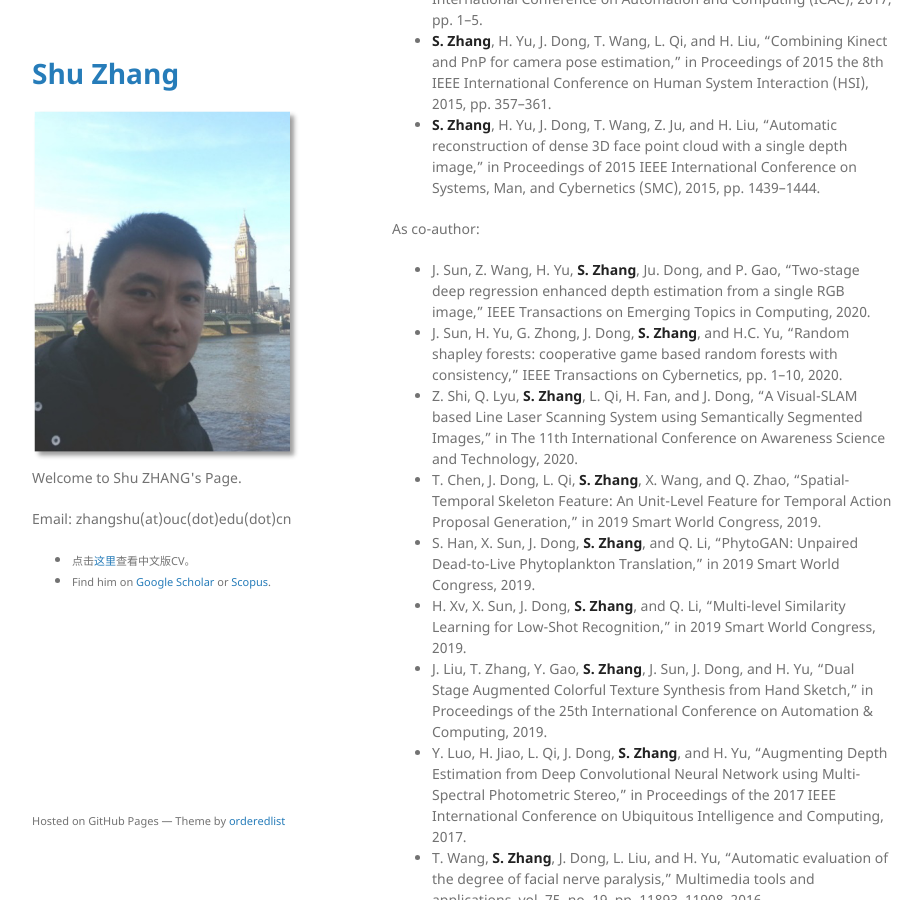
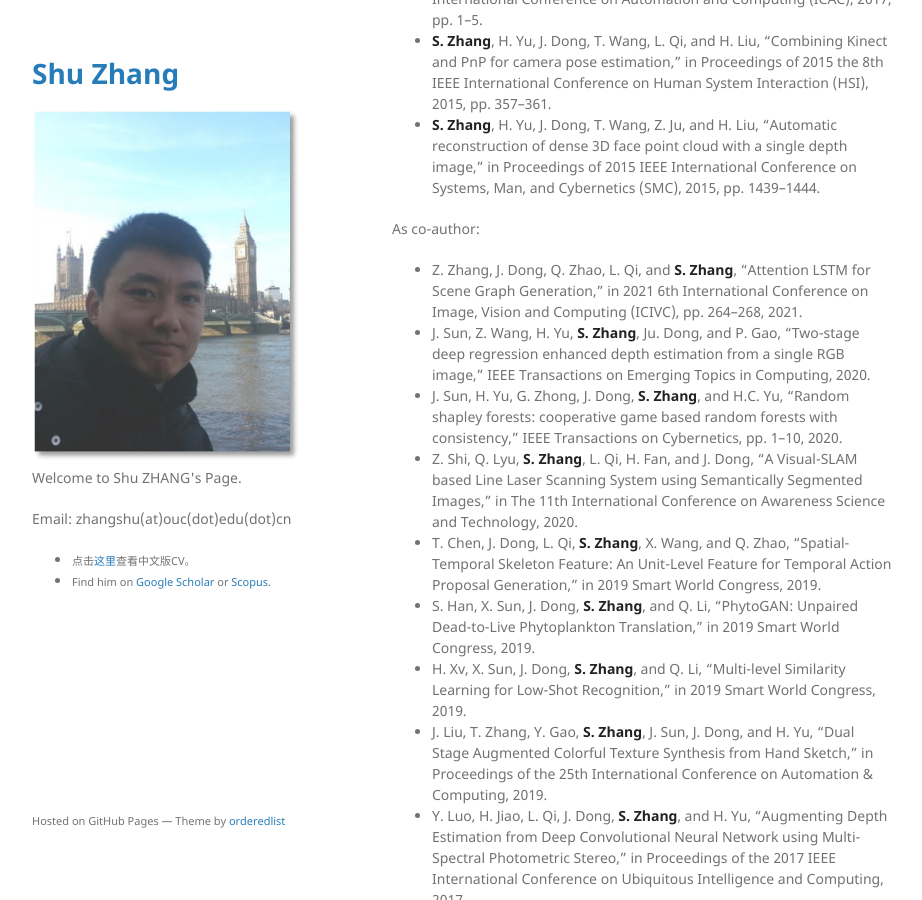
Before and after one commit to jackyspeed/aboutzhangshu, a Jekyll site: the page built from index.md, in a window 1280 px wide and 900 px high, scrolled down 2193 px. Shown: the whole window, without its empty margins (178-1100 px from the left). Built offline with Jekyll 4.4.1, drawn with Linux system fonts in a browser that asks for light colours; our own code applies the rules of GitHub Pages for plain Markdown files.

Commit message:
Update index.md

```diff
--- a/index.md
+++ b/index.md
@@ -74,6 +74,7 @@ As first / correspondence author:
 
 As co-author:
 
+- Z. Zhang, J. Dong, Q. Zhao, L. Qi, and **S. Zhang**, “Attention LSTM for Scene Graph Generation,” in 2021 6th International Conference on Image, Vision and Computing (ICIVC), pp. 264–268, 2021.
 - J. Sun, Z. Wang, H. Yu, **S. Zhang**, Ju. Dong, and P. Gao, “Two-stage deep regression enhanced depth estimation from a single RGB image,” IEEE Transactions on Emerging Topics in Computing, 2020.
 - J. Sun, H. Yu, G. Zhong, J. Dong, **S. Zhang**, and H.C. Yu, “Random shapley forests: cooperative game based random forests with consistency,” IEEE Transactions on Cybernetics, pp. 1–10, 2020.
 - Z. Shi, Q. Lyu, **S. Zhang**, L. Qi, H. Fan, and J. Dong, “A Visual-SLAM based Line Laser Scanning System using Semantically Segmented Images,” in The 11th International Conference on Awareness Science and Technology, 2020.
```
